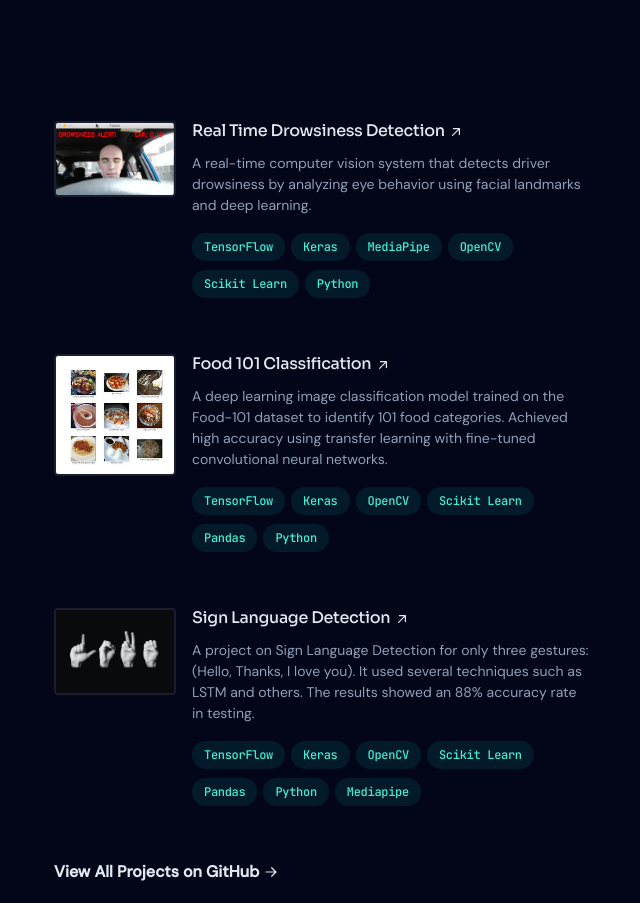
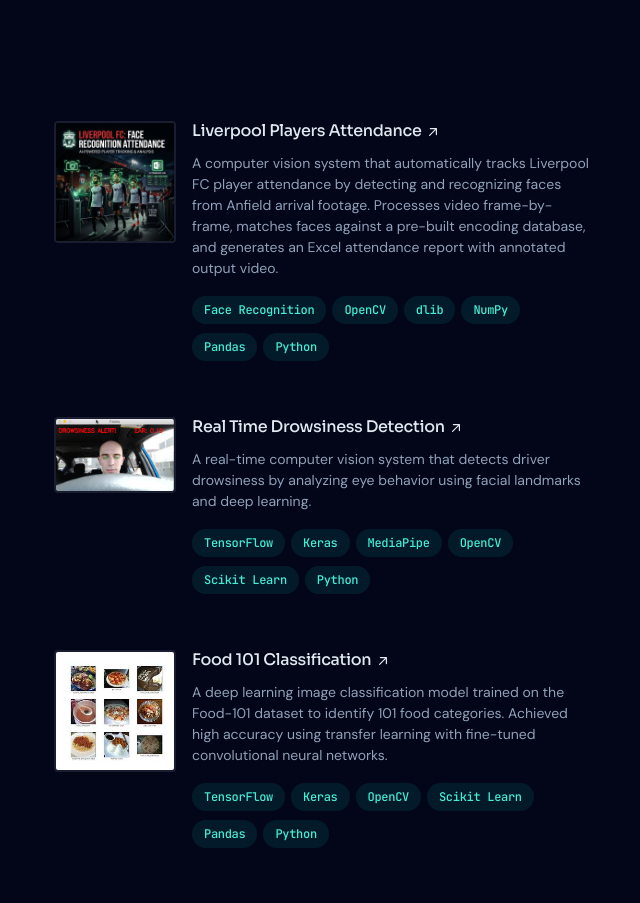
Before and after one commit to AhmedZaghl0ul/AhmedPortfolio, a Next.js app in the folder portfolio/: page / in a window 1280 px wide. Shown: the part 1520-2423 px from the top of the page, without its empty margins (594-1234 px from the left). Built offline with nearby package versions, Linux system fonts and the light colour scheme.

Commit message:
feat: add projects component and attendance image asset

```diff
--- a/portfolio/components/projects.tsx
+++ b/portfolio/components/projects.tsx
@@ -3,6 +3,21 @@ import { Badge } from "@/components/ui/badge";
 
 export default function Projects() {
   const projects = [
+    {
+      title: "Liverpool Players Attendance",
+      description:
+        "A computer vision system that automatically tracks Liverpool FC player attendance by detecting and recognizing faces from Anfield arrival footage. Processes video frame-by-frame, matches faces against a pre-built encoding database, and generates an Excel attendance report with annotated output video.",
+      image: "/liverpool-attendance.png",
+      link: "https://github.com/AhmedZaghl0ul/Liverpool-Players-Attendance",
+      tags: [
+        "Face Recognition",
+        "OpenCV",
+        "dlib",
+        "NumPy",
+        "Pandas",
+        "Python",
+      ],
+    },
     {
       title: "Real Time Drowsiness Detection",
       description:
```
Also changed, not shown: portfolio/public/liverpool-attendance.png (added).
